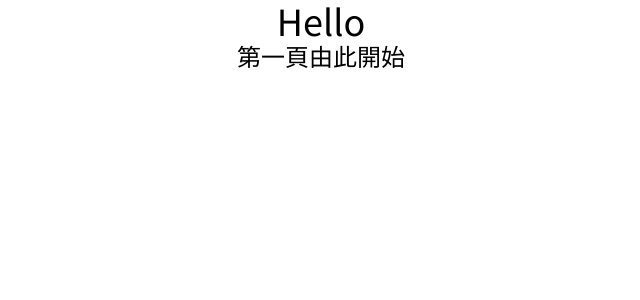
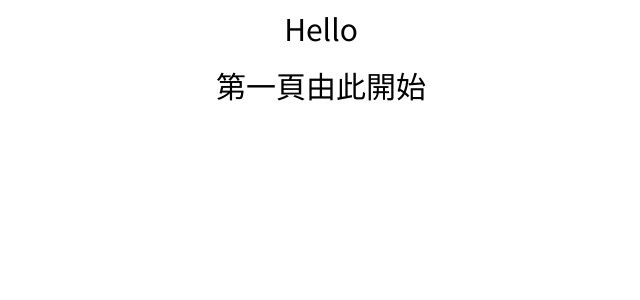
Before and after one commit to connectshark/vue-sass-template, a Vue app: page /#/ in a window 1280 px wide. Shown: the top 300 px of the page, without its empty margins (319-959 px from the left). Built offline with nearby package versions, Linux system fonts and the light colour scheme.

Commit message:
重新設定template

```diff
--- a/postcss.config.js
+++ /dev/null
@@ -1,6 +0,0 @@
-module.exports = {
-  plugins: {
-    tailwindcss: {},
-    autoprefixer: {},
-  },
-}
--- a/src/App.vue
+++ b/src/App.vue
@@ -1,5 +1,5 @@
 <template>
-  <h1 class="text-4xl">{{title}}</h1>
+  <h1 class="title">{{title}}</h1>
   <router-view></router-view>
 </template>
 
@@ -14,9 +14,13 @@
 </script>
 
 
-<style>
+<style lang="scss">
 #app {
   font-family: 'openhuninn', 'Noto Sans TC', sans-serif;
   text-align: center;
 }
+.title{
+  font-size: 30px;
+  line-height: 1.9;
+}
 </style>
--- /dev/null
+++ b/src/assets/css/reset.css
@@ -0,0 +1,48 @@
+/* http://meyerweb.com/eric/tools/css/reset/
+   v2.0 | 20110126
+   License: none (public domain)
+*/
+
+html, body, div, span, applet, object, iframe,
+h1, h2, h3, h4, h5, h6, p, blockquote, pre,
+a, abbr, acronym, address, big, cite, code,
+del, dfn, em, img, ins, kbd, q, s, samp,
+small, strike, strong, sub, sup, tt, var,
+b, u, i, center,
+dl, dt, dd, ol, ul, li,
+fieldset, form, label, legend,
+table, caption, tbody, tfoot, thead, tr, th, td,
+article, aside, canvas, details, embed,
+figure, figcaption, footer, header, hgroup,
+menu, nav, output, ruby, section, summary,
+time, mark, audio, video {
+	margin: 0;
+	padding: 0;
+	border: 0;
+	font-size: 100%;
+	font: inherit;
+	vertical-align: baseline;
+}
+/* HTML5 display-role reset for older browsers */
+article, aside, details, figcaption, figure,
+footer, header, hgroup, menu, nav, section {
+	display: block;
+}
+body {
+	line-height: 1;
+}
+ol, ul {
+	list-style: none;
+}
+blockquote, q {
+	quotes: none;
+}
+blockquote:before, blockquote:after,
+q:before, q:after {
+	content: '';
+	content: none;
+}
+table {
+	border-collapse: collapse;
+	border-spacing: 0;
+}
--- a/src/index.css
+++ /dev/null
@@ -1,3 +0,0 @@
-@tailwind base;
-@tailwind components;
-@tailwind utilities;
--- a/src/main.js
+++ b/src/main.js
@@ -2,7 +2,7 @@
 import App from './App.vue'
 import store from './store'
 import router from './router'
-import './index.css'
+import './assets/css/reset.css'
 
 createApp(App)
   .use(router)
--- a/src/views/home.vue
+++ b/src/views/home.vue
@@ -1,5 +1,5 @@
 <template>
-  <h2 class="text-2xl">第一頁由此開始</h2>
+  <h2 class="title">第一頁由此開始</h2>
 </template>
 
 <script>
--- a/tailwind.config.js
+++ /dev/null
@@ -1,11 +0,0 @@
-module.exports = {
-  purge: ['./index.html', './src/**/*.{vue,js,ts,jsx,tsx}'],
-  darkMode: false, // or 'media' or 'class'
-  theme: {
-    extend: {},
-  },
-  variants: {
-    extend: {},
-  },
-  plugins: [],
-}
--- a/vite.config.js
+++ b/vite.config.js
@@ -3,6 +3,9 @@
 
 export default defineConfig({
   plugins: [vue()],
+  server: {
+    port: 8080
+  },
   base: process.env.NODE_ENV === 'production'
     ? '/vite-template/'
     : '/',
```
Also changed, not shown: jsconfig.json (added, +7 -0 lines), package.json (+4 -5 lines), 2 other files (tests, documents, lock files or other folders).
